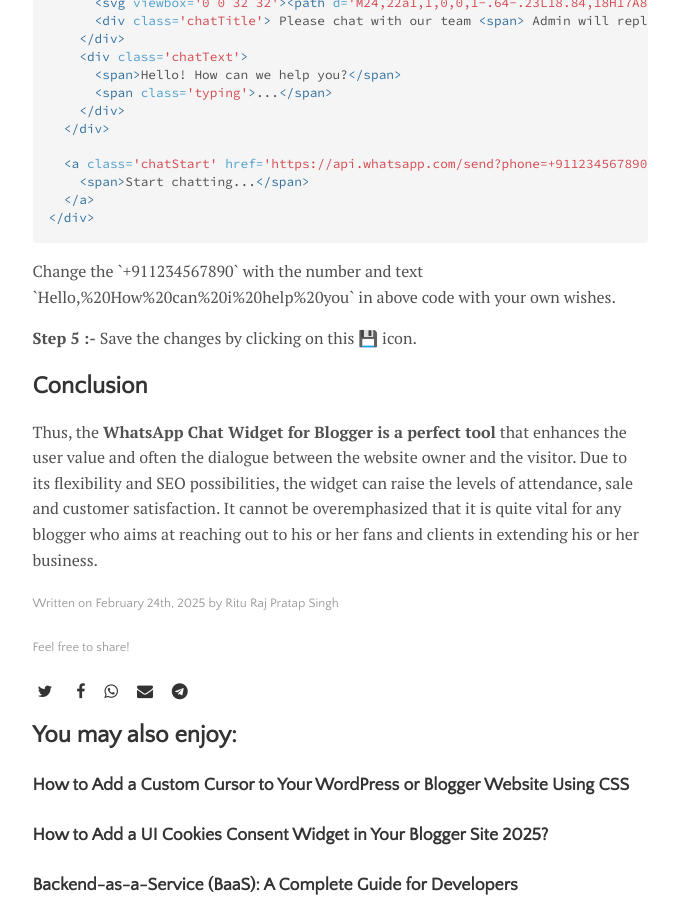
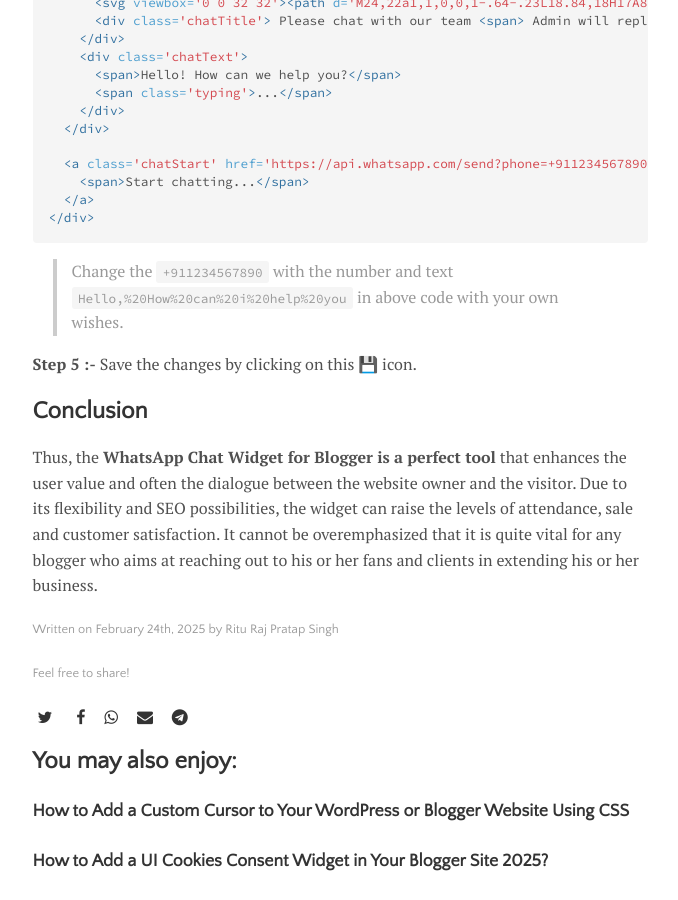
Before and after one commit to theriturajps/theriturajps.github.io, a Jekyll site: the page built from _posts/2025-02-24-add-whatsapp-chat-widget-in-blogger.md, in a window 1280 px wide and 900 px high, scrolled down 2235 px. Shown: the whole window, without its empty margins (300-978 px from the left). Built offline with Jekyll 4.4.1, drawn with Linux system fonts in a browser that asks for light colours.

Commit message:
Fix note formatting in WhatsApp Chat Widget guide for clarity

````diff
--- a/_posts/2025-02-24-add-whatsapp-chat-widget-in-blogger.md
+++ b/_posts/2025-02-24-add-whatsapp-chat-widget-in-blogger.md
@@ -99,7 +99,7 @@ svg{width: 22px;height: 22px;vertical-align: middle;fill: var(--warna-icon)}
 </div>
 ```
 
-<p class="note wr">Change the `+911234567890` with the number and text `Hello,%20How%20can%20i%20help%20you` in above code with your own wishes.</p>
+> Change the `+911234567890` with the number and text `Hello,%20How%20can%20i%20help%20you` in above code with your own wishes.
 
 **Step 5 :-** Save the changes by clicking on this 💾 icon.
 
````
